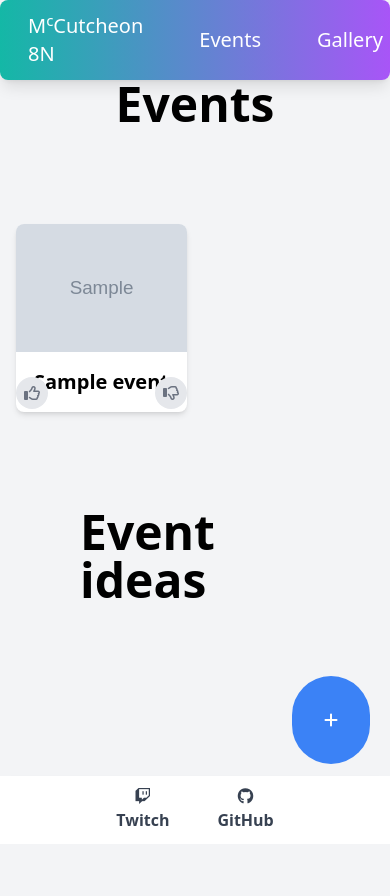
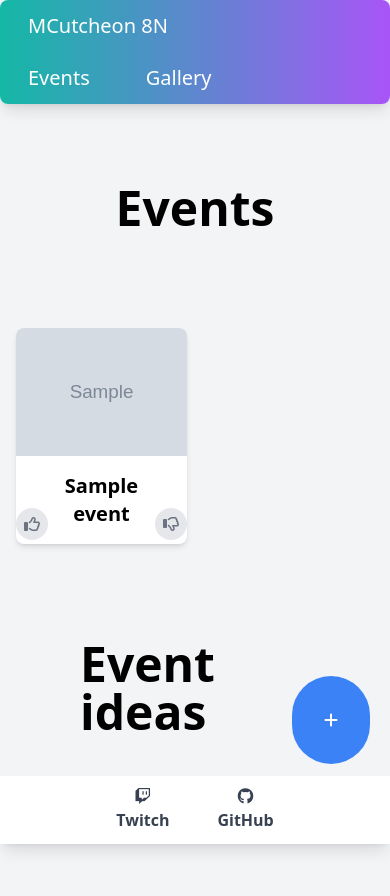
Before and after one commit to xanmankey/mcut8n, a Flask app: page /events in a window 390 px wide. Before the commit the page ends 826 px from the top, so only its background shows below. Run offline with Flask 3, Linux system fonts and the light colour scheme; the visitor is signed in with stand-in values (Sample User, id 1); tables that the repository leaves empty hold one stand-in row (values such as "Sample post"); grey boxes marked "Sample" are stand-in pictures; parts of the project's set-up code (start-up, migrations or seed data) failed here and were passed over; some libraries are stand-ins or nearby versions.

Commit message:
adding some responsiveness

```diff
--- a/static/dist/css/output.css
+++ b/static/dist/css/output.css
@@ -679,6 +679,10 @@
   flex-direction: column;
 }
 
+.flex-wrap {
+  flex-wrap: wrap;
+}
+
 .items-center {
   align-items: center;
 }
@@ -1068,6 +1072,10 @@
     flex-direction: column;
   }
 
+  .lg\:text-center {
+    text-align: center;
+  }
+
   .lg\:text-2xl {
     font-size: 1.5rem;
     line-height: 2rem;
--- a/templates/base.html
+++ b/templates/base.html
@@ -38,25 +38,11 @@
     <script src="https://unpkg.com/hyperscript.org@0.9.12"></script>
   </head>
   <body class="bg-gray-100 font-sans h-screen">
-    <nav
-      class="w-full bg-gradient-to-r from-teal-500 to-purple-500 shadow-lg rounded-lg flex justify-between items-center fixed top-0 z-10"
-    >
-      <a
-        href="/"
-        class="mx-4 text-white text-xl hover:font-extrabold space-x-0 p-3 pt-3"
-        >M<sup>c</sup>Cutcheon 8N</a
-      >
+    <nav class="w-full bg-gradient-to-r from-teal-500 to-purple-500 shadow-lg rounded-lg flex justify-between items-center top-0 z-10 flex-wrap">
+      <a href="/" class="mx-4 text-white text-xl hover:font-extrabold space-x-0 p-3 pt-3">M<c>Cutcheon 8N</a>
       <div class="flex justify-end">
-        <a
-          href="/events"
-          class="mx-4 text-white text-xl hover:font-extrabold space-x-0 p-3 pt-3"
-          >Events</a
-        >
-        <a
-          href="/gallery"
-          class="mx-4 text-white text-xl hover:font-extrabold space-x-0 p-3 pt-3"
-          >Gallery</a
-        >
+        <a href="/events" class="mx-4 text-white text-xl hover:font-extrabold space-x-0 p-3 pt-3">Events</a>
+        <a href="/gallery" class="mx-4 text-white text-xl hover:font-extrabold space-x-0 p-3 pt-3">Gallery</a>
       </div>
     </nav>
     <div id="content" class="pb-20">{% block body %}{% endblock %}</div>
--- a/templates/events.html
+++ b/templates/events.html
@@ -1,6 +1,6 @@
 {% extends "base.html" %} {% block body %}
 
-<div class="flex flex-row justify-center p-20">
+<div class="flex flex-row justify-center items-center p-20">
   <h1 class="text-5xl font-bold">Events</h1>
 </div>
 
@@ -24,7 +24,7 @@
       >
         <i class="far fa-thumbs-up text-blue-800"></i>
       </button>
-      <h2 class="text-xl font-bold text-center">{{ event.title }}</h2>
+      <h2 class="text-xl font-bold text-center px-2">{{ event.title }}</h2>
       <button
         class="absolute px-2 py-1 right-0 bottom-[2%] bg-gray-200 rounded-full p-1 hover:bg-white"
         id="thumbs_down_{{ loop.index }}"
@@ -44,7 +44,7 @@
       >
         <i class="far fa-thumbs-up text-gray-500 hover:text-blue-800"></i>
       </button>
-      <h2 class="text-xl font-bold text-center">{{ event.title }}</h2>
+      <h2 class="text-xl font-bold text-center px-2">{{ event.title }}</h2>
       <button
         class="absolute px-2 py-1 right-0 bottom-[2%] bg-gray-200 rounded-full p-1 hover:bg-white"
         id="thumbs_down_{{ loop.index }}"
@@ -64,7 +64,7 @@
       >
         <i class="far fa-thumbs-up text-gray-500 hover:text-blue-800"></i>
       </button>
-      <h2 class="text-xl font-bold text-center">{{ event.title }}</h2>
+      <h2 class="text-xl font-bold text-center px-2">{{ event.title }}</h2>
       <button
         class="absolute px-2 py-1 right-0 bottom-[2%] bg-gray-200 rounded-full p-1 hover:bg-white"
         id="thumbs_down_{{ loop.index }}"
@@ -80,7 +80,7 @@
   {% endfor %}
 </div>
 
-<div class="flex flex-row justify-center p-20">
+<div class="flex flex-row justify-center items-center p-20">
   <h1 class="text-5xl font-bold">Event ideas</h1>
 </div>
 
@@ -104,7 +104,7 @@
     >
       <i class="far fa-thumbs-up text-blue-800"></i>
     </button>
-    <h2 class="text-xl font-bold text-center">{{ event.title }}</h2>
+    <h2 class="text-xl font-bold text-center px-2">{{ event.title }}</h2>
     <button
       class="absolute px-2 py-1 right-0 bottom-[2%] bg-gray-200 rounded-full p-1 hover:bg-white"
       id="thumbs_down_{{ loop.index }}"
@@ -124,7 +124,7 @@
     >
       <i class="far fa-thumbs-up text-gray-500 hover:text-blue-800"></i>
     </button>
-    <h2 class="text-xl font-bold text-center">{{ event.title }}</h2>
+    <h2 class="text-xl font-bold text-center px-2">{{ event.title }}</h2>
     <button
       class="absolute px-2 py-1 right-0 bottom-[2%] bg-gray-200 rounded-full p-1 hover:bg-white"
       id="thumbs_down_{{ loop.index }}"
@@ -144,7 +144,7 @@
     >
       <i class="far fa-thumbs-up text-gray-500 hover:text-blue-800"></i>
     </button>
-    <h2 class="text-xl font-bold text-center">{{ event.title }}</h2>
+    <h2 class="text-xl font-bold text-center px-2">{{ event.title }}</h2>
     <button
       class="absolute px-2 py-1 right-0 bottom-[2%] bg-gray-200 rounded-full p-1 hover:bg-white"
       id="thumbs_down_{{ loop.index }}"
```
Also changed, not shown: templates/index.html (+4 -4 lines).
